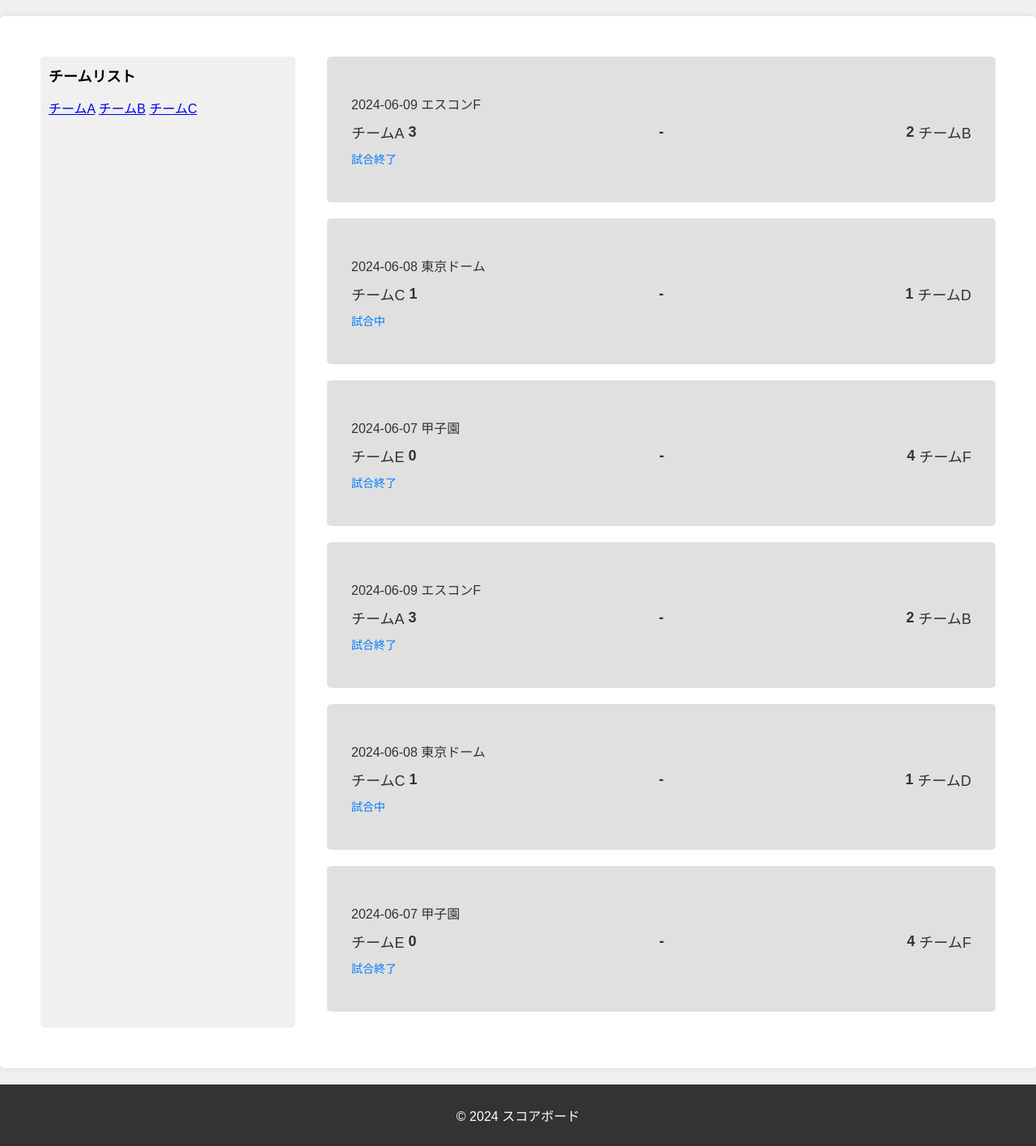
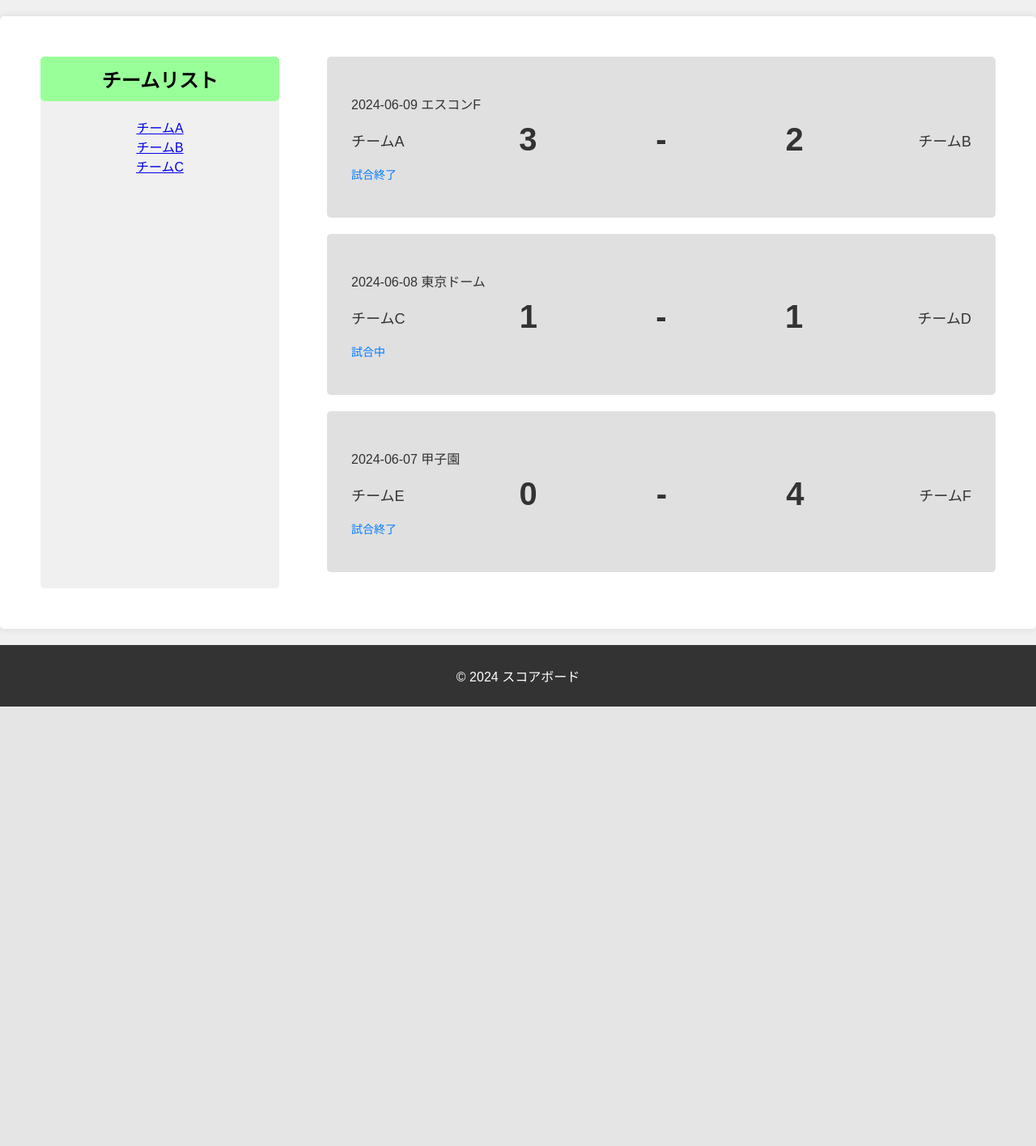
Before and after one commit to sadarame/ScoreBoardWEB, a Flask app: template scoreboard_app/templates/board.html in a window 1280 px wide. Shown: the part 111-1527 px from the top of the page at 81% size. After the commit the page ends 984 px from the top, so only its background shows below. Run offline with Flask 3, Linux system fonts and the light colour scheme; the template is opened without the code that fills it, so the values that code supplies are empty; parts of the project's set-up code (start-up, migrations or seed data) failed here and were passed over.

Commit message:
flask連携

```diff
--- a/scoreboard_app/app.py
+++ b/scoreboard_app/app.py
@@ -16,6 +16,7 @@ from flask_login import (
 )
 from oauthlib.oauth2 import WebApplicationClient
 import requests
+from flask import render_template
 
 # 内部インポート
 from db import init_db_command
@@ -30,6 +31,10 @@ GOOGLE_DISCOVERY_URL = (
 
 # Flaskセットアップ
 app = Flask(__name__)
+
+# デバック設定
+app.config.update({'DEBUG': True })
+
 #セッション情報を暗号化するためのキーを設定
 app.secret_key = os.environ.get("SECRET_KEY") or os.urandom(24)
 
@@ -72,7 +77,9 @@ def index():
             )
         )
     else:
-        return '<a class="button" href="/login">Google Login</a>'
+        # return render_template('templates/login.html')
+        return render_template('login.html')
+        # return '<a class="button" href="/login">Google Login</a>'
 
 
 @app.route("/login")
@@ -160,3 +167,6 @@ def get_google_provider_cfg():
 
 if __name__ == "__main__":
     app.run(ssl_context="adhoc")
+
+    # 自動リロードのために変更
+    # app.run(use_reloader=False)
--- a/scoreboard_app/templates/board.html
+++ b/scoreboard_app/templates/board.html
@@ -24,12 +24,13 @@
 
         <aside id="sidebar" class="l-sidebar">
             <h2>チームリスト</h2>
-
+            <div class="team-list">
                 <a href="#">チームA</a>
                 <a href="#">チームB</a>
                 <a href="#">チームC</a>
+            </div>
+        </aside>
 
-            </aside>
         <main class="board-section">
             <div class="image-section">
                 <div class="bb-score__item">
@@ -40,13 +41,16 @@
                         </p>
                         <div class="bb-score__status">
                             <div class="bb-score__team">
-                                    <span class="bb-score__homeLogo bb-score__homeLogo--npbTeam8"></span>
+                                <!-- ロゴを考慮したエリアっぽい -->
+                                <!-- <span class="bb-score__homeLogo bb-score__homeLogo--npbTeam8"></span> -->
                                 <span>チームA</span>
+                            </div>
+
                             <span class="bb-score__score">3</span>
-                                </div>
                             <span class="bb-score__score">-</span>
+                            <span class="bb-score__score">2</span>
+
                             <div class="bb-score__team">
-                                    <span class="bb-score__score">2</span>
                                 <span>チームB</span>
                                 <span class="bb-score__awayLogo bb-score__awayLogo--npbTeam3"></span>
                             </div>
@@ -64,11 +68,15 @@
                             <div class="bb-score__team">
                                 <span class="bb-score__homeLogo bb-score__homeLogo--npbTeam8"></span>
                                 <span>チームC</span>
+
+                            </div>
+
+                            <!-- //スコアエリア -->
                             <span class="bb-score__score">1</span>
-                                </div>
                             <span class="bb-score__score">-</span>
+                            <span class="bb-score__score">1</span>
+
                             <div class="bb-score__team">
-                                    <span class="bb-score__score">1</span>
                                 <span>チームD</span>
                                 <span class="bb-score__awayLogo bb-score__awayLogo--npbTeam3"></span>
                             </div>
@@ -86,77 +94,14 @@
                             <div class="bb-score__team">
                                 <span class="bb-score__homeLogo bb-score__homeLogo--npbTeam8"></span>
                                 <span>チームE</span>
+
+                            </div>
+
                             <span class="bb-score__score">0</span>
-                                </div>
                             <span class="bb-score__score">-</span>
+                            <span class="bb-score__score">4</span>
+
                             <div class="bb-score__team">
-                                    <span class="bb-score__score">4</span>
-                                    <span>チームF</span>
-                                    <span class="bb-score__awayLogo bb-score__awayLogo--npbTeam3"></span>
-                                </div>
-                            </div>
-                            <p class="bb-score__link">試合終了</p>
-                        </a>
-                    </div>
-                    <div class="bb-score__item">
-                        <a class="bb-score__content" href="#">
-                            <p class="bb-score__description">
-                                <span class="bb-score__date">2024-06-09</span>
-                                <span class="bb-score__venue">エスコンF</span>
-                            </p>
-                            <div class="bb-score__status">
-                                <div class="bb-score__team">
-                                    <span class="bb-score__homeLogo bb-score__homeLogo--npbTeam8"></span>
-                                    <span>チームA</span>
-                                    <span class="bb-score__score">3</span>
-                                </div>
-                                <span class="bb-score__score">-</span>
-                                <div class="bb-score__team">
-                                    <span class="bb-score__score">2</span>
-                                    <span>チームB</span>
-                                    <span class="bb-score__awayLogo bb-score__awayLogo--npbTeam3"></span>
-                                </div>
-                            </div>
-                            <p class="bb-score__link">試合終了</p>
-                        </a>
-                    </div>
-                    <div class="bb-score__item">
-                        <a class="bb-score__content" href="#">
-                            <p class="bb-score__description">
-                                <span class="bb-score__date">2024-06-08</span>
-                                <span class="bb-score__venue">東京ドーム</span>
-                            </p>
-                            <div class="bb-score__status">
-                                <div class="bb-score__team">
-                                    <span class="bb-score__homeLogo bb-score__homeLogo--npbTeam8"></span>
-                                    <span>チームC</span>
-                                    <span class="bb-score__score">1</span>
-                                </div>
-                                <span class="bb-score__score">-</span>
-                                <div class="bb-score__team">
-                                    <span class="bb-score__score">1</span>
-                                    <span>チームD</span>
-                                    <span class="bb-score__awayLogo bb-score__awayLogo--npbTeam3"></span>
-                                </div>
-                            </div>
-                            <p class="bb-score__link">試合中</p>
-                        </a>
-                    </div>
-                    <div class="bb-score__item">
-                        <a class="bb-score__content" href="#">
-                            <p class="bb-score__description">
-                                <span class="bb-score__date">2024-06-07</span>
-                                <span class="bb-score__venue">甲子園</span>
-                            </p>
-                            <div class="bb-score__status">
-                                <div class="bb-score__team">
-                                    <span class="bb-score__homeLogo bb-score__homeLogo--npbTeam8"></span>
-                                    <span>チームE</span>
-                                    <span class="bb-score__score">0</span>
-                                </div>
-                                <span class="bb-score__score">-</span>
-                                <div class="bb-score__team">
-                                    <span class="bb-score__score">4</span>
                                 <span>チームF</span>
                                 <span class="bb-score__awayLogo bb-score__awayLogo--npbTeam3"></span>
                             </div>
--- a/scoreboard_app/templates/css/scoreboard.css
+++ b/scoreboard_app/templates/css/scoreboard.css
@@ -49,13 +49,18 @@ nav ul li a {
     flex: 0 0 25%;
     max-width: 25%;
     background-color: #f0f0f0;
-    padding: 10px;
+    /* padding: 10px; */
     border-radius: 5px;
 }
 
 .l-sidebar h2 {
-    font-size: 18px;
+    font-size: 1＿8px;
     margin-top: 0;
+    text-align: center;
+    padding: 10px;
+    background-color: #99FF99; /* 任意で背景色を設定 */
+    border-radius: 5px;
+
 }
 
 .board-section {
@@ -96,6 +101,7 @@ nav ul li a {
 .bb-score__score {
     margin: 0 5px;
     font-weight: bold;
+    font-size: 40px;
 }
 
 .bb-score__link {
@@ -113,6 +119,13 @@ footer {
 }
 
 /* 基本的なスタイルはそのまま */
+.team-list {
+    display: flex;
+    flex-direction: column; /* Flexboxで縦並びに設定 */
+    align-items: center; /* 子要素を中央寄せ */
+
+}
+
 
 /* モバイル向けのスタイル */
 @media only screen and (max-width: 768px) {
```
Also changed, not shown: scoreboard_app/__init__.py (added), 1 other file. Lines whose indentation alone changed are shown as unchanged.
